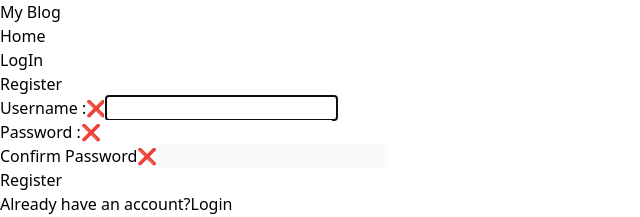
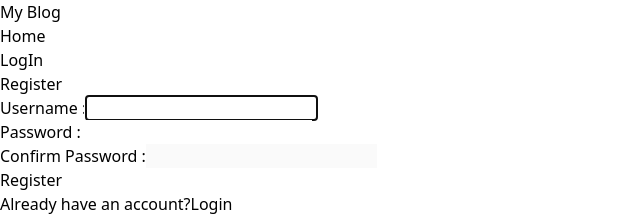
Before and after one commit to Ranahansa/react_auth, a React (Vite) app: page /register in a window 1280 px wide. Shown: the top 217 px of the page, without its empty margins (0-640 px from the left). Built offline with nearby package versions, Linux system fonts and the light colour scheme.

Commit message:
Improve form validation and error handling in RegistrationForm.jsx

```diff
--- a/src/components/RegistrationForm.jsx
+++ b/src/components/RegistrationForm.jsx
@@ -106,10 +106,12 @@ const RegistrationForm = () => {
                                 className="block mb-2 font-bold text-gray-700"
                             >
                                 Username :
-                                    {validName ? (
-                                        <span className="valid"> ✔</span>
+                                    {user && (
+                                        validName ? (
+                                            <span className="valid">✔</span>
                                         ) : (
                                             <span className="invalid">❌</span>
+                                        )
                                     )}
                             </label>
 
@@ -140,10 +142,12 @@ const RegistrationForm = () => {
                                 className="block mb-2 font-bold text-gray-700"
                             >
                                 Password :
-                                    {validPwd ? (
-                                        <span className="valid"> ✔</span>
+                                    {pwd && (
+                                        validPwd ? (
+                                            <span className="valid">✔</span>
                                         ) : (
                                             <span className="invalid">❌</span>
+                                        )
                                     )}
                             </label>
                             <input
@@ -159,7 +163,7 @@ const RegistrationForm = () => {
                                 onBlur={() => setPwdFocus(false)}
                                 className="w-full px-3 py-2 leading-tight text-gray-700 border rounded shadow appearance-none focus:outline-none focus:shadow-outline"
                             />
-                            {pwdFocus && !validPwd && (
+                            {pwdFocus && pwd && !validPwd && (
                                 <p id="pwdnote" className="instructions">
                                     <p className="text-xs italic text-red-500">Password must contain at least 1 uppercase letter, 1 lowercase letter, 1 number, 1 special character, and be between 8-24 characters long.</p>
                                 </p>
@@ -171,12 +175,14 @@ const RegistrationForm = () => {
                                 htmlFor="confirmPassword"
                                 className="block mb-2 font-bold text-gray-700"
                             >
-                                Confirm Password
+                                Confirm Password :
 
-                                {validMatch && matchPwd ?  (
-                                    <span className="valid"> ✔</span>
+                                    {matchPwd && (
+                                        validMatch && matchPwd ? (
+                                            <span className="valid">✔</span>
                                         ) : (
                                             <span className="invalid">❌</span>
+                                        )
                                     )}
                             </label>
                             <input
@@ -190,9 +196,9 @@ const RegistrationForm = () => {
                                 aria-describedby="confirmnote"
                                 onFocus={() => setMatchFocus(true)}
                                 onBlur={() => setMatchFocus(false)}
-                                className="w-full px-3 py-2 leading-tight text-gray-700 border rounded shadow appearance-none focus:outline-none focus:shadow-outline"
+                                    className="w-full px-3 py-2 leading-tight text-gray-700 border rounded shadow appearance-none focus:outline-none focus:shadow-outline disabled:cursor-not-allowed"
                             />
-                            {matchFocus && !validMatch && (
+                            {matchFocus && !validMatch && matchPwd && (
                                 <p id="confirmnote" className="instructions">
                                     <p className="text-xs italic text-red-500">Passwords do not match.</p>
                                 </p>
```
Lines whose indentation alone changed are shown as unchanged.
